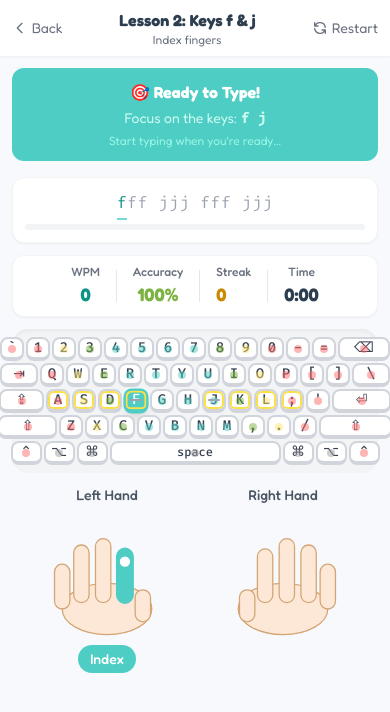
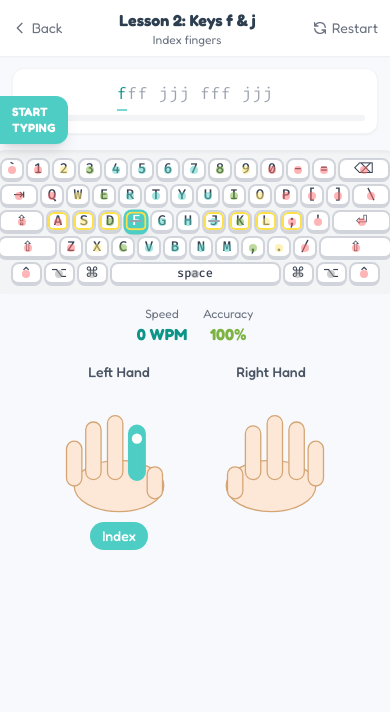
Before and after one commit to dineshKumar777/kids-typing-app, a React (Vite) app: page /kids-typing-app/lesson/1 in a window 390 px wide. Both pictures are taken after a click on the button "Continue to Next Lesson →". Shown: the top 712 px of the page. Built offline with nearby package versions, Linux system fonts and the light colour scheme.

Commit message:
refactor: enhance lesson page layout and improve mobile stats display

```diff
--- a/src/pages/LessonPage.tsx
+++ b/src/pages/LessonPage.tsx
@@ -5,7 +5,7 @@ import { getLessonById, allLessons } from '../data/lessons/homeRow';
 import { useUserStore } from '../store/lessonStore';
 import { useSettingsStore } from '../store/settingsStore';
 import { useTyping, useKeyboardInput } from '../hooks';
-import { Keyboard, TextDisplay, HandGuide, TypingStats, LessonComplete } from '../components/Typing';
+import { Keyboard, TextDisplay, HandGuide, LessonComplete } from '../components/Typing';
 import { Button, Modal } from '../components/common';
 
 export default function LessonPage() {
@@ -33,12 +33,10 @@ export default function LessonPage() {
   const {
     currentIndex,
     errors,
-    isComplete,
     isStarted,
     wpm,
     accuracy,
     streak,
-    timeElapsed,
     currentKey,
     handleKeyPress,
     reset: resetTyping,
@@ -192,30 +190,26 @@ export default function LessonPage() {
         {/* Typing Lesson */}
         {lesson.type !== 'info' && (
           <>
-            {/* Start Prompt */}
+            {/* Start Prompt - Fixed position badge that doesn't cause layout shift */}
             <AnimatePresence>
               {!isStarted && (
                 <motion.div
-                  initial={{ opacity: 0, scale: 0.9 }}
-                  animate={{ opacity: 1, scale: 1 }}
-                  exit={{ opacity: 0, scale: 0.9 }}
-                  className="bg-primary-500 text-white rounded-xl p-3 sm:p-4 lg:p-6 mb-4 sm:mb-6 text-center"
+                  initial={{ x: -100, opacity: 0 }}
+                  animate={{ x: 0, opacity: 1 }}
+                  exit={{ x: -100, opacity: 0 }}
+                  transition={{ type: 'spring', damping: 20 }}
+                  className="fixed left-0 top-24 sm:top-28 z-20"
                 >
-                  <div className="text-base sm:text-lg lg:text-xl font-display font-bold mb-1 sm:mb-2">
-                    🎯 Ready to Type!
+                  <div className="bg-primary-500 text-white px-3 sm:px-4 py-2 sm:py-3 rounded-r-xl shadow-lg">
+                    <div className="text-xs sm:text-sm font-bold uppercase tracking-wide">Start</div>
+                    <div className="text-xs sm:text-sm font-bold uppercase tracking-wide">Typing</div>
                   </div>
-                  <p className="text-primary-100 text-sm sm:text-base">
-                    Focus on the keys: <span className="font-mono font-bold">{lesson.keys.join(' ')}</span>
-                  </p>
-                  <p className="text-xs sm:text-sm text-primary-200 mt-1 sm:mt-2">
-                    Start typing when you're ready...
-                  </p>
                 </motion.div>
               )}
             </AnimatePresence>
 
             {/* Text Display */}
-            <div className="mb-3 sm:mb-4 lg:mb-6">
+            <div className="mb-4 sm:mb-6 lg:mb-8">
               <TextDisplay
                 text={currentText}
                 currentIndex={currentIndex}
@@ -223,30 +217,58 @@ export default function LessonPage() {
               />
             </div>
 
-            {/* Stats */}
-            <div className="mb-3 sm:mb-4 lg:mb-6">
-              <TypingStats
-                wpm={wpm}
-                accuracy={accuracy}
-                streak={streak}
-                timeElapsed={timeElapsed}
-                isActive={isStarted && !isComplete}
-              />
-            </div>
+            {/* Keyboard with side stats */}
+            {settings.showKeyboard && (
+              <div className="flex items-start justify-center gap-4 lg:gap-6">
+                {/* Keyboard */}
+                <div className="flex-shrink-0">
+                  <Keyboard
+                    highlightKey={currentKey}
+                    showFingerColors={true}
+                  />
+                </div>
 
-            {/* Keyboard */}
-            {settings.showKeyboard && (
-              <div className="mb-3 sm:mb-4 lg:mb-6">
-                <Keyboard
-                  highlightKey={currentKey}
-                  showFingerColors={true}
-                />
+                {/* Side Stats */}
+                <div className="hidden sm:flex flex-col gap-3 min-w-[80px] lg:min-w-[100px]">
+                  <div className="bg-white rounded-lg p-2 lg:p-3 shadow-sm border border-gray-100 text-center">
+                    <div className="text-xs text-gray-500">Speed</div>
+                    <div className="text-lg lg:text-xl font-bold text-primary-600">{wpm}<span className="text-xs text-gray-400 ml-0.5">WPM</span></div>
+                  </div>
+                  <div className="bg-white rounded-lg p-2 lg:p-3 shadow-sm border border-gray-100 text-center">
+                    <div className="text-xs text-gray-500">Accuracy</div>
+                    <div className={`text-lg lg:text-xl font-bold ${accuracy >= 90 ? 'text-success' : accuracy >= 70 ? 'text-secondary-600' : 'text-error'}`}>
+                      {accuracy}%
+                    </div>
+                  </div>
+                  {streak >= 3 && (
+                    <motion.div
+                      initial={{ scale: 0 }}
+                      animate={{ scale: 1 }}
+                      className="bg-white rounded-lg p-2 lg:p-3 shadow-sm border border-gray-100 text-center"
+                    >
+                      <div className="text-xs text-gray-500">Streak</div>
+                      <div className="text-lg lg:text-xl font-bold text-secondary-600">{streak} 🔥</div>
+                    </motion.div>
+                  )}
+                </div>
               </div>
             )}
 
+            {/* Mobile Stats - only show on small screens */}
+            <div className="sm:hidden mt-3 flex justify-center gap-4 text-center">
+              <div>
+                <div className="text-xs text-gray-500">Speed</div>
+                <div className="text-base font-bold text-primary-600">{wpm} WPM</div>
+              </div>
+              <div>
+                <div className="text-xs text-gray-500">Accuracy</div>
+                <div className={`text-base font-bold ${accuracy >= 90 ? 'text-success' : 'text-error'}`}>{accuracy}%</div>
+              </div>
+            </div>
+
             {/* Hand Guides */}
             {settings.showHands && (
-              <div className="flex justify-center gap-12">
+              <div className="flex justify-center gap-6 sm:gap-8 lg:gap-12 mt-4">
                 <HandGuide hand="left" activeKey={currentKey} />
                 <HandGuide hand="right" activeKey={currentKey} />
               </div>
```
